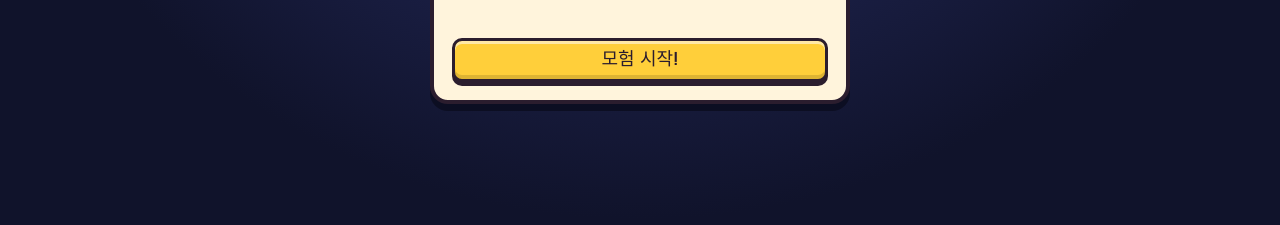
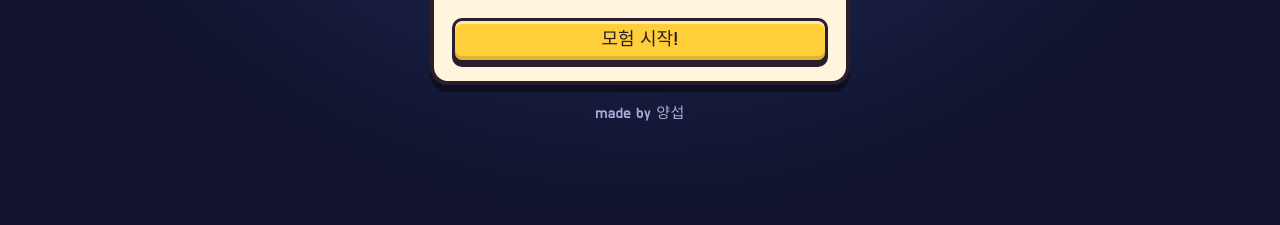
Before and after one commit to yangseob91-blip/real-life-quest, a plain HTML site: page index.html in a window 1280 px wide. Shown: the part 575-800 px from the top of the page. Drawn offline with Linux system fonts and the light colour scheme.

Commit message:
made by 양섭 제작자 표기 추가

```diff
--- a/index.html
+++ b/index.html
@@ -12,6 +12,7 @@
 <link rel="icon" href="icon-192.png">
 <link rel="apple-touch-icon" href="apple-touch-icon.png">
 <title>현실퀘스트</title>
+<meta name="author" content="양섭">
 <link rel="preconnect" href="https://fonts.googleapis.com">
 <link rel="preconnect" href="https://fonts.gstatic.com" crossorigin>
 <link rel="stylesheet" href="https://fonts.googleapis.com/css2?family=Do+Hyeon&family=Press+Start+2P&display=swap">
@@ -137,6 +138,11 @@ input{font:inherit;font-size:17px;width:100%;min-height:44px;margin-top:4px;padd
 input.code{font-size:20px;text-transform:uppercase}
 .big.code{font-size:clamp(24px,8vw,34px);text-align:center;background:#1b1f3b;color:#ffd23f;border:3px solid var(--ink);border-radius:12px;padding:18px 8px 14px;margin:8px 0 12px}
 .btn .code{font-size:13px;margin-left:4px}
+/* 제작자 표기 */
+.sign{font-size:15px;color:#a9acd6;margin:0;letter-spacing:.03em}
+#splash .sign{position:absolute;bottom:max(18px,env(safe-area-inset-bottom))}
+.wm{position:absolute;left:10px;bottom:10px;font-size:13px;color:#fff;background:rgba(27,20,40,.6);border-radius:999px;padding:3px 9px 2px;pointer-events:none}
+.credit{margin-top:26px;text-align:center;font-size:14px;color:#7f83b8}
 /* toast + evolution */
 #toast{pointer-events:none;position:fixed;left:50%;bottom:calc(22px + env(safe-area-inset-bottom));z-index:70;transform:translate(-50%,calc(100% + 60px));transition:transform .3s;background:var(--ink);color:#fff;border:3px solid #ffd23f;border-radius:12px;padding:10px 16px;font-size:18px;max-width:92vw;text-align:center}
 #toast.on{transform:translate(-50%,0)}
@@ -159,6 +165,7 @@ input.code{font-size:20px;text-transform:uppercase}
   <div class="en">REAL LIFE QUEST</div>
   <canvas id="parade" aria-hidden="true"></canvas>
   <div class="press">터치하여 시작</div>
+  <p class="sign">made by 양섭</p>
 </div>
 
 <div id="auth" hidden>
@@ -188,6 +195,7 @@ input.code{font-size:20px;text-transform:uppercase}
       <div class="foot" style="justify-content:center"><button type="button" class="btn ghost" id="revealCopy">코드 복사</button><button type="button" class="btn" id="revealOk">적어뒀어요!</button></div>
     </div>
   </div>
+  <p class="sign">made by 양섭</p>
 </div>
 
 <section class="scene" id="scene">
@@ -198,6 +206,7 @@ input.code{font-size:20px;text-transform:uppercase}
     <p>광장이 조용하네요. 첫 용사를 소집해서<br>할 일을 퀘스트로 바꿔 보세요.</p>
     <div class="row"><button class="btn" data-act="new">+ 용사 소집</button><button class="btn ghost" data-act="demo">예시 용사 불러오기</button></div>
   </div>
+  <span class="wm">made by 양섭</span>
   <button class="btn fab" data-act="new" id="fab">+ 용사 소집</button>
 </section>
 
@@ -208,6 +217,7 @@ input.code{font-size:20px;text-transform:uppercase}
   <div class="backup" id="acct" hidden><button class="btn ghost" data-act="copycode">회원코드 <span id="myCode" class="code"></span></button><button class="btn ghost" data-act="pin">비밀번호 바꾸기</button><button class="btn ghost" data-act="logout">로그아웃</button></div>
   <div class="backup"><button class="btn ghost" data-act="export">백업 파일 저장</button><button class="btn ghost" data-act="import">백업 불러오기</button></div>
   <input type="file" id="imp" accept=".json,application/json" hidden>
+  <p class="credit">현실퀘스트 · made by 양섭 · © 2026</p>
 </main>
 
 <div class="modal" id="modal" hidden><div class="sheet" id="sheet" role="dialog" aria-modal="true"></div></div>
```
